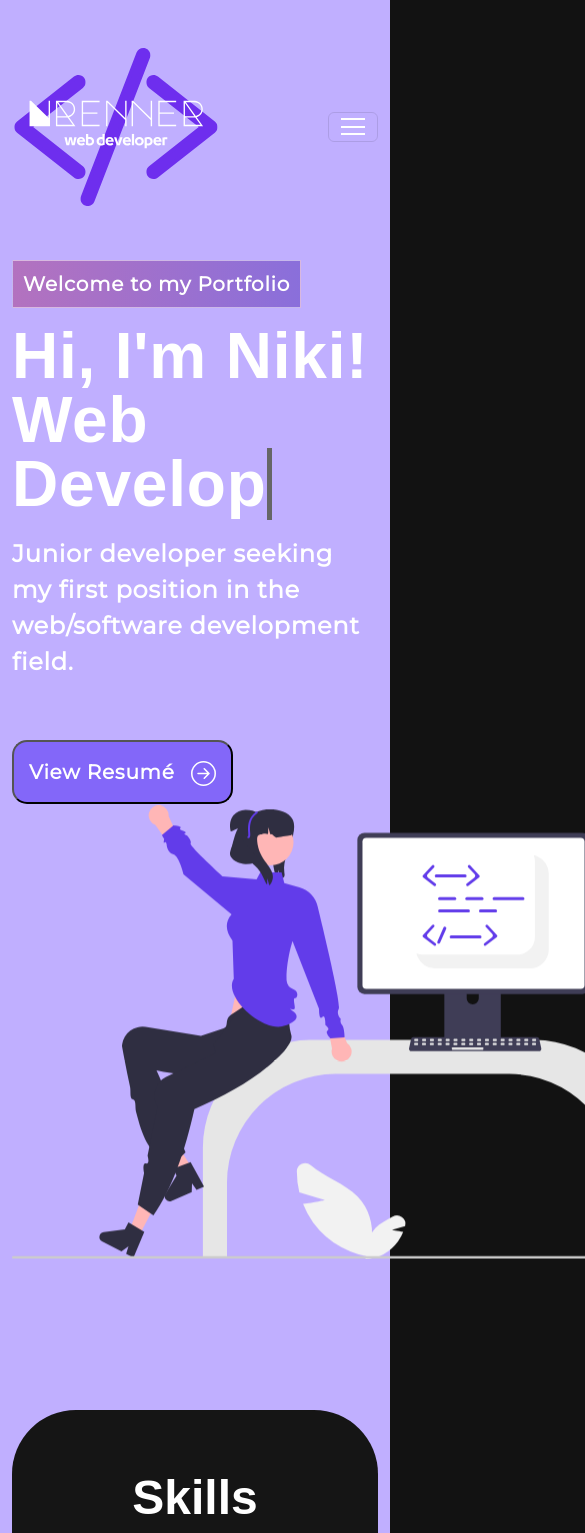
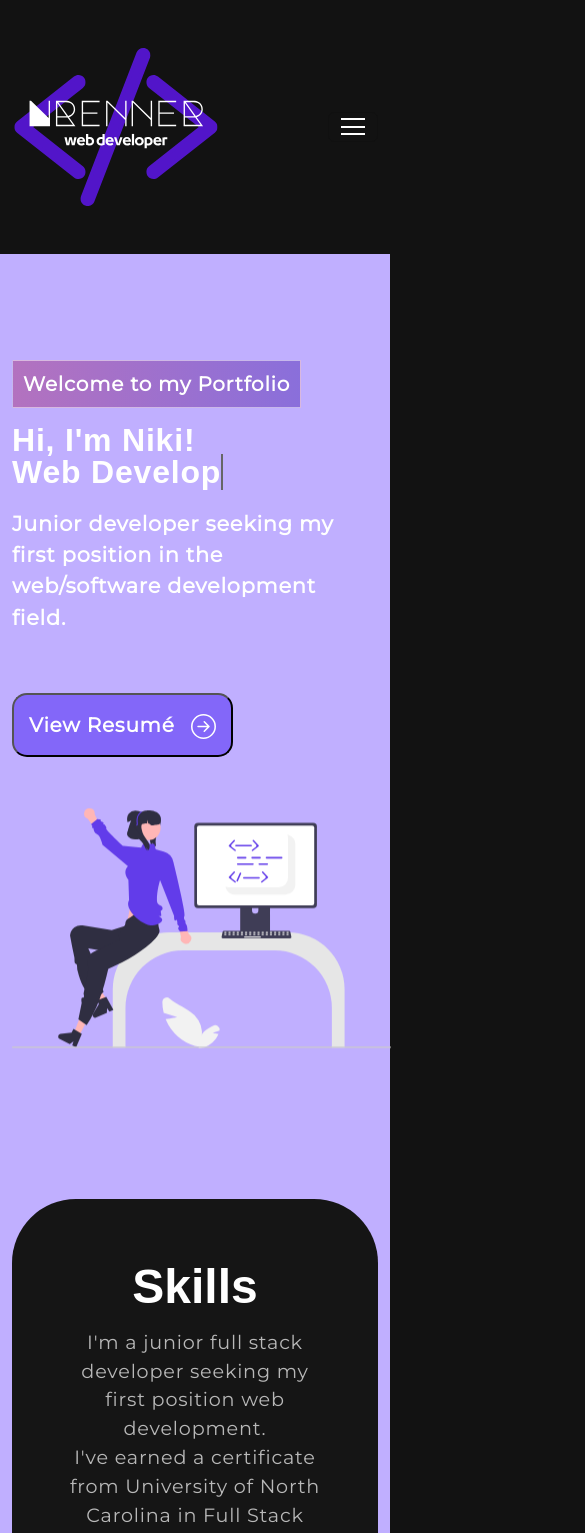
Before and after one commit to nrenner0211/my-app, a React (Create React App) app: page / in a window 390 px wide. Shown: the top 1533 px of the page, 585 px wide, since content can reach past the window. Built offline with nearby package versions, Linux system fonts and the light colour scheme; a web font is replaced by a local one.

Commit message:
media queries added, projects tab bug fixed

```diff
--- a/src/App.scss
+++ b/src/App.scss
@@ -236,6 +236,7 @@ nav.navbar .navbar-toggler[aria-expanded="true"] .navbar-toggler-icon {
     text-decoration: none;
   }
 }
+
 .banner .tagline {
   font-weight: 700;
   letter-spacing: 0.8px;
@@ -598,3 +599,61 @@ nav.navbar .navbar-toggler[aria-expanded="true"] .navbar-toggler-icon {
   bottom: 0;
   right: 0;
 }
+
+// media queries
+
+/* Extra small devices (phones, 600px and down) */
+@media only screen and (max-width: 600px) {
+  .navbar {
+    background-color: #121212;
+  }
+
+  .banner {
+    margin-top: 100px;
+    img {
+      margin-top: 50px;
+      max-height: 17rem;
+    }
+    h1 {
+      font-size: 2.5rem;
+    }
+  }
+}
+
+/* Small devices (portrait tablets and large phones, 600px and up) */
+@media only screen and (max-width: 600px) {
+  .navbar {
+    background-color: #121212;
+  }
+
+  .banner {
+    margin-top: 100px;
+    img {
+      max-height: 15rem;
+    }
+    h1 {
+      font-size: 2rem;
+    }
+    p {
+      font-size: 1.3rem;
+    }
+  }
+
+  .footer {
+    img {
+      max-width: 15rem;
+      padding-top: 10px;
+    }
+  }
+}
+
+// /* Medium devices (landscape tablets, 768px and up) */
+// @media only screen and (min-width: 768px) {...}
+
+// /* Large devices (laptops/desktops, 992px and up) */
+// @media only screen and (min-width: 992px) {...}
+
+/* Extra large devices (large laptops and desktops, 1200px and up) */
+@media only screen and (min-width: 1200px) {
+
+}
--- a/src/components/Projects.js
+++ b/src/components/Projects.js
@@ -37,7 +37,7 @@ export const Projects = () => {
   ];
 
   return (
-    <section className="project" id="project">
+    <section className="project" id="projects">
       <Container>
         <Row>
           <Col size={12}>
```
